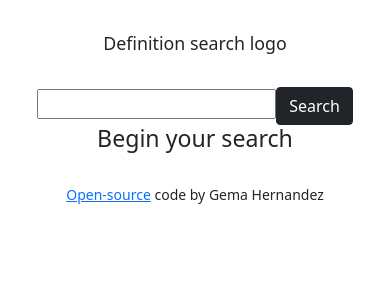
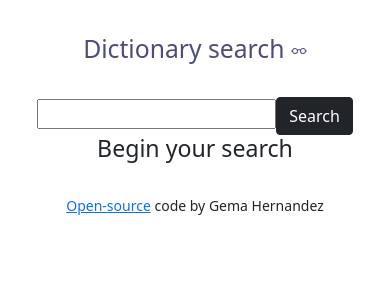
Before and after one commit to gemher/dictionary-react, a React (Create React App) app: page / in a window 390 px wide. Shown: the top 300 px of the page. Built offline with nearby package versions, Linux system fonts and the light colour scheme.

Commit message:
Fixed phonetic link

```diff
--- a/src/App.css
+++ b/src/App.css
@@ -8,10 +8,14 @@
   font-size: calc(10px + 2vmin);
 }
 a {
-  color: #61dafb;
+  color: #827397;
   text-decoration: none;
 }
 .App-footer {
   text-align: center;
   margin: 30px 0;
 }
+.Header {
+  color: #4d4c7d;
+  font-size: calc(1.325rem + 0.9vw);
+}
--- a/src/App.js
+++ b/src/App.js
@@ -5,7 +5,19 @@ function App() {
   return (
     <div className="App">
       <header className="App-header">
-        <p>Definition search logo</p>
+        <p className="Header">
+          Dictionary search{" "}
+          <svg
+            xmlns="http://www.w3.org/2000/svg"
+            width="16"
+            height="16"
+            fill="currentColor"
+            class="bi bi-eyeglasses"
+            viewBox="0 0 16 16"
+          >
+            <path d="M4 6a2 2 0 1 1 0 4 2 2 0 0 1 0-4zm2.625.547a3 3 0 0 0-5.584.953H.5a.5.5 0 0 0 0 1h.541A3 3 0 0 0 7 8a1 1 0 0 1 2 0 3 3 0 0 0 5.959.5h.541a.5.5 0 0 0 0-1h-.541a3 3 0 0 0-5.584-.953A1.993 1.993 0 0 0 8 6c-.532 0-1.016.208-1.375.547zM14 8a2 2 0 1 1-4 0 2 2 0 0 1 4 0z" />
+          </svg>
+        </p>
       </header>
       <main>
         <Dictionary />
--- a/src/Phonetics.js
+++ b/src/Phonetics.js
@@ -4,11 +4,7 @@ export default function Phonetic(props) {
   console.log(props.phonetic);
   return (
     <div className="Phonetic">
-      <button
-        href={props.phonetic.audio}
-        className="btn btn-outline-dark"
-        target="_blank"
-      >
+      <a href={props.phonetic.audio} target="_blank">
         Listen{" "}
         <svg
           xmlns="http://www.w3.org/2000/svg"
@@ -22,7 +18,7 @@ export default function Phonetic(props) {
           <path d="M10.121 12.596A6.48 6.48 0 0 0 12.025 8a6.48 6.48 0 0 0-1.904-4.596l-.707.707A5.483 5.483 0 0 1 11.025 8a5.483 5.483 0 0 1-1.61 3.89l.706.706z" />
           <path d="M10.025 8a4.486 4.486 0 0 1-1.318 3.182L8 10.475A3.489 3.489 0 0 0 9.025 8c0-.966-.392-1.841-1.025-2.475l.707-.707A4.486 4.486 0 0 1 10.025 8zM7 4a.5.5 0 0 0-.812-.39L3.825 5.5H1.5A.5.5 0 0 0 1 6v4a.5.5 0 0 0 .5.5h2.325l2.363 1.89A.5.5 0 0 0 7 12V4zM4.312 6.39 6 5.04v5.92L4.312 9.61A.5.5 0 0 0 4 9.5H2v-3h2a.5.5 0 0 0 .312-.11z" />
         </svg>
-      </button>
+      </a>
       <br />
       {props.phonetic.text}
     </div>
--- a/src/Results.css
+++ b/src/Results.css
@@ -1,3 +1,6 @@
 h2 {
   color: #363062;
 }
+.Results {
+  color: #363062;
+}
```
Also changed, not shown: src/Phonetics.css (added).
